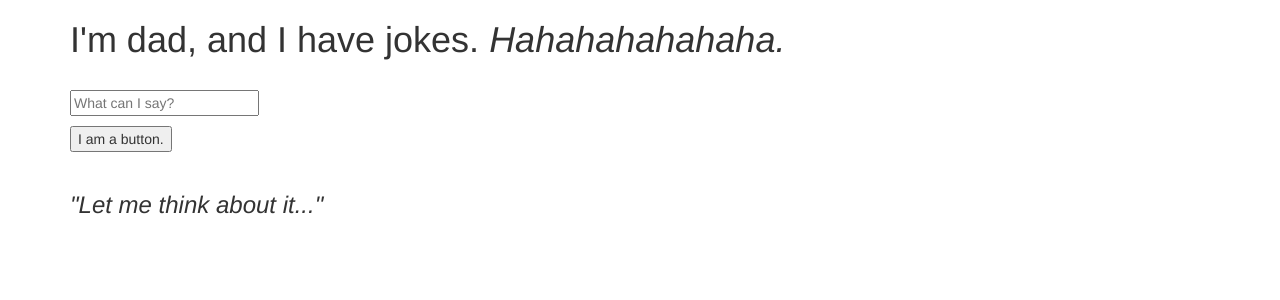
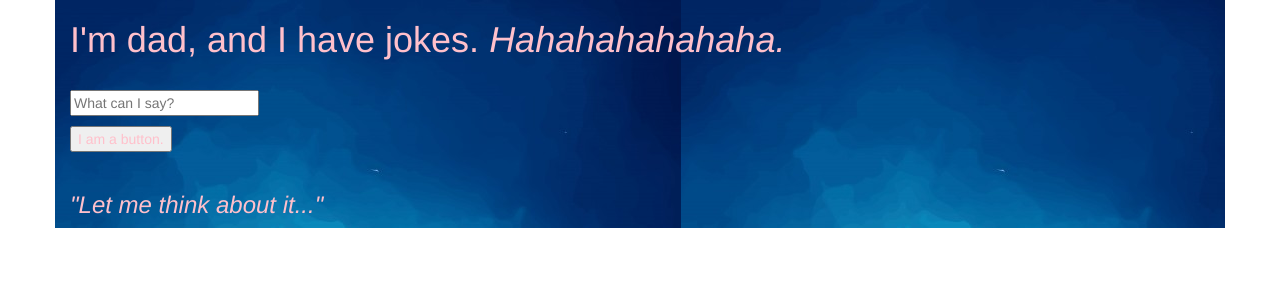
Before and after one commit to CallaRudolph/dad-joke-api, a React app: page / in a window 1280 px wide. Shown: the top 300 px of the page. Built offline with nearby package versions, Linux system fonts and the light colour scheme.

Commit message:
import background image

```diff
--- a/package.json
+++ b/package.json
@@ -27,9 +27,11 @@
     "babel-loader": "^7.0.0",
     "babel-preset-es2015": "^6.24.1",
     "babel-preset-react": "^6.24.1",
+    "file-loader": "^0.11.2",
     "html-webpack-plugin": "^2.29.0",
     "jest": "^20.0.4",
     "react-hot-loader": "^3.0.0-beta.7",
+    "url-loader": "^0.5.9",
     "webpack": "^2.6.0",
     "webpack-dev-server": "^2.5.0"
   }
--- a/src/components/App.jsx
+++ b/src/components/App.jsx
@@ -1,10 +1,15 @@
 import React from "react";
 import Header from "./Header";
 import JokeDisplay from "./JokeDisplay";
+import Background from "./../images/background.jpg";
 
 function App(props){
+  var backgroundStyle = {
+    backgroundImage: "url(" + Background + ")",
+    color: "pink"
+  }
   return (
-    <div className="container">
+    <div style={backgroundStyle} className="container">
       <Header/>
       <JokeDisplay/>
     </div>
--- a/src/reducers/joke-list-reducer.js
+++ b/src/reducers/joke-list-reducer.js
@@ -23,9 +23,6 @@ const jokesById = (state = defaultState, action) => {
         joke: action.joke,
         jokeId: action.jokeId
       });
-      // newState = Object.assign({}, state, {
-      //   [action.jokeId]: newJoke
-      // });
       return newJoke;
     default:
       return state;
--- a/webpack.config.js
+++ b/webpack.config.js
@@ -45,6 +45,17 @@ module.exports = {
          ]
         }
       },
+      {
+        test: /\.(png|jpg|gif)$/,
+        use: [
+          {
+            loader: 'url-loader',
+            options: {
+              limit: 8192
+            }
+          }
+        ]
+      }
     ],
   },
 
```
Also changed, not shown: src/images/background.jpg (added), 1 other file (tests, documents, lock files or other folders).
